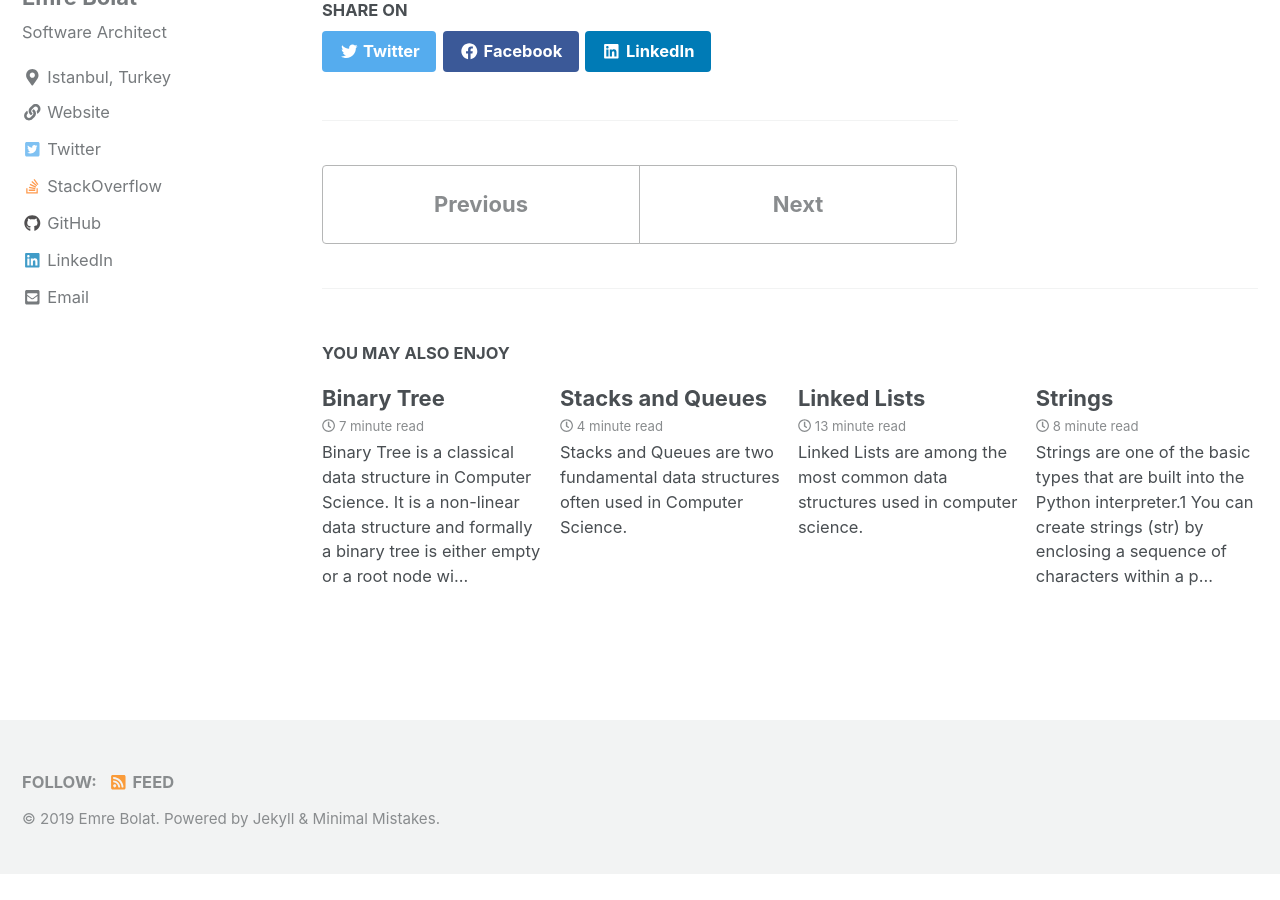
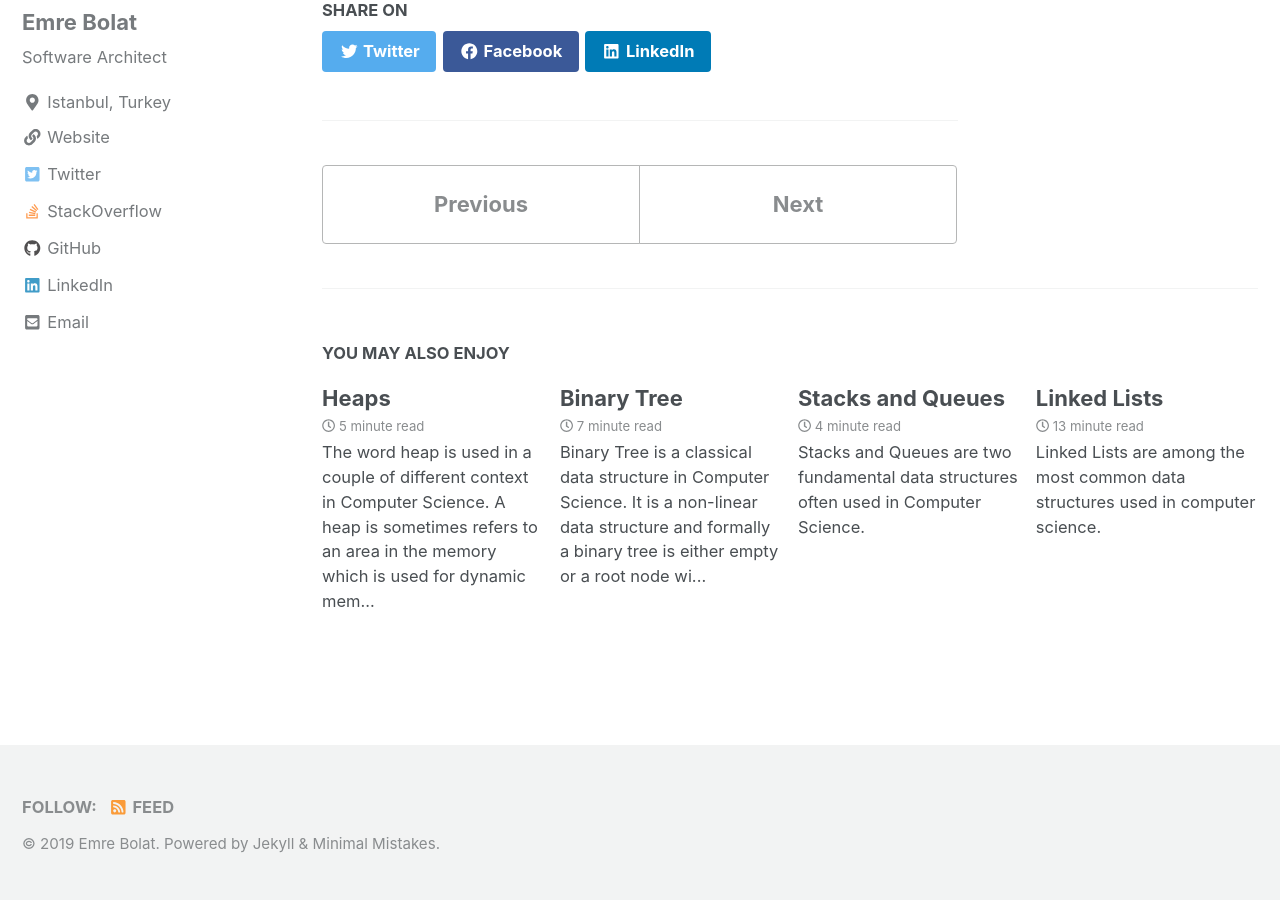
Before and after one commit to ebolat/emre.me, a Jekyll site: the page built from _posts/2019-05-01-data-structures-in-python.md, in a window 1280 px wide and 900 px high, scrolled down 2478 px. Built offline with Jekyll 4.4.1, drawn with Linux system fonts in a browser that asks for light colours; cached includes are drawn as plain includes; nearby versions of some CDN libraries; comment, search, counter and statistics services are not loaded; a style sheet for code colours, icons or effects is not loaded; before the commit the page ends 3353 px from its top, so only the background shows below that; some of the changed lines change nothing that is shown.

Commit message:
Heaps post finished

````diff
--- a/_posts/2019-05-01-data-structures-in-python.md
+++ b/_posts/2019-05-01-data-structures-in-python.md
@@ -23,10 +23,10 @@
 
 - Arrays, NumPy Arrays, 2D Arrays and Matrices
 - [Linked Lists](https://emre.me/data-structures/linked-lists/)
-- Stacks
-- Queues
-- Binary Trees
-- Heaps
+- [Stacks](https://emre.me/data-structures/stacks-and-queues/)
+- [Queues](https://emre.me/data-structures/stacks-and-queues/)
+- [Binary Trees](https://emre.me/data-structures/binary-tree/)
+- [Heaps](https://emre.me/data-structures/heaps/)
 - Hash Tables
 - Graphs
 
--- /dev/null
+++ b/_posts/2019-08-01-heaps.md
@@ -0,0 +1,118 @@
+---
+title: "Heaps"
+header:
+  image: https://cdn.emre.me/2019-08-01-heaps-header-image.jpg
+  caption: "Photo credit: [**Pexels**](https://www.pexels.com/photo/scattered-letter-blocks-1887614/)"
+categories:
+  - data-structures
+tags:
+  - basics
+  - python
+  - heap
+  - data-structures
+toc: true
+toc_sticky: true
+---
+
+The word *heap* is used in a couple of different context in [Computer Science](https://en.wikipedia.org/wiki/Computer_science). A heap is sometimes refers to an area in the memory which is used for dynamic memory allocation. Another meaning, and the topic of this article, is a [data structure](https://emre.me/data-structures/data-structures-in-python/) which is very useful and important.
+
+Famous search algorithms like Dijkstra's algorithm[<sup>1</sup>](#references) and some reinforcement learning techniques like Hidden Markov Model (HMM)[<sup>2</sup>](#references) which is especially known for its application in pattern recognition (speech, handwriting, gesture recognition) uses the heap.
+
+## What is a Heap? ##
+
+A heap is a special Tree-based data structure in which the tree is a *complete* [Binary Tree](https://emre.me/data-structures/binary-tree/) in which each level has all of its nodes. The exception to this is the bottom level of the tree, which we fill in from left to right.
+
+![Min Heap](https://cdn.emre.me/2019-08-01-min-heap.png){: .align-center}
+<figure>
+  <figcaption>A Complete Binary Tree</figcaption>
+</figure>
+
+It is called;
+- **Min Heap**, if each parent node is *less than or equal to* its child node
+- **Max Heap**, if each parent node is *greater than or equal to* its child node
+
+The heap above is called a **Min Heap** since, each value of nodes is less than or equal to the value of child nodes.
+
+## Representation ##
+
+We can represent a heap as an array like this;
+
+![Heap Representation as an Array](https://cdn.emre.me/2019-08-01-heap-array.png){: .align-center}
+
+- Root node, *i = 0* is the first item of the array
+- A parent node, *parent(i) = (i-1) / 2*
+- A left child node, *left(i) = 2i + 1*
+- A right child node, *right(i) = 2i + 2*
+
+For example, parent node of **33** is, *parent(7) = (7-1) / 2 = 3* so, *i = 3* is **14**
+Left child node of **11** is, *left(2) = (2 x 2) + 1 = 5* so, *i = 5* is **19**
+Right child node of **14** is, *right(3) = (2 x 3) + 2 = 8* so, *i = 8* is **17**
+
+## Implementation ##
+
+We need to implement two different methods in order to build a heap from an array. These methods are `min_heapify()` to make some node and its descendant nodes meat the min heap property and `build_min_heap()` to produce a heap from an arbitrary array.
+
+We can build a min heap by applying `min_heapify()` repeatedly.
+
+### `min_heapify()` and `build_min_heap()` ###
+
+```python
+def get_left_child(i):
+    return 2 * i + 1
+
+
+def get_right_child(i):
+    return 2 * i + 2
+
+
+def min_heapify(arr, i):
+    left = get_left_child(i)
+    right = get_right_child(i)
+    smallest = i
+
+    if left < len(arr) and arr[i] > arr[left]:
+        smallest = left
+    if right < len(arr) and arr[smallest] > arr[right]:
+        smallest = right
+    if smallest != i:
+        arr[i], arr[smallest] = arr[smallest], arr[i]
+        min_heapify(arr, smallest)
+```
+
+and now we can repeatedly call `min_heapify()` function in order to build a **Min Heap**.
+
+```python
+def build_min_heap(arr):
+    for i in reversed(range(len(arr)//2)):
+        min_heapify(arr, i)
+```
+
+### `max_heapify()` and `build_max_heap()` ###
+
+```python
+def max_heapify(arr, i):
+    left = get_left_child(i)
+    right = get_right_child(i)
+    largest = i
+
+    if left < len(arr) and arr[left] > arr[largest]:
+        largest = left
+    if right < len(arr) and arr[right] > arr[largest]:
+        largest = right
+    if largest != i:
+        arr[i], arr[largest] = arr[largest], arr[i]
+        max_heapify(arr, largest)
+```
+
+and now we can repeatedly call `max_heapify()` function in order to build a **Max Heap**.
+
+```python
+def build_max_heap(arr):
+    for i in reversed(range(len(arr)//2)):
+        max_heapify(arr, i)
+```
+
+## References ##
+
+1. Wikipedia, *[Dijkstra's algorithm](https://en.wikipedia.org/wiki/Dijkstra%27s_algorithm)*
+2. Wikipedia, *[Hidden Markov Model](https://en.wikipedia.org/wiki/Markov_model)*
````
Also changed, not shown: README.md.
